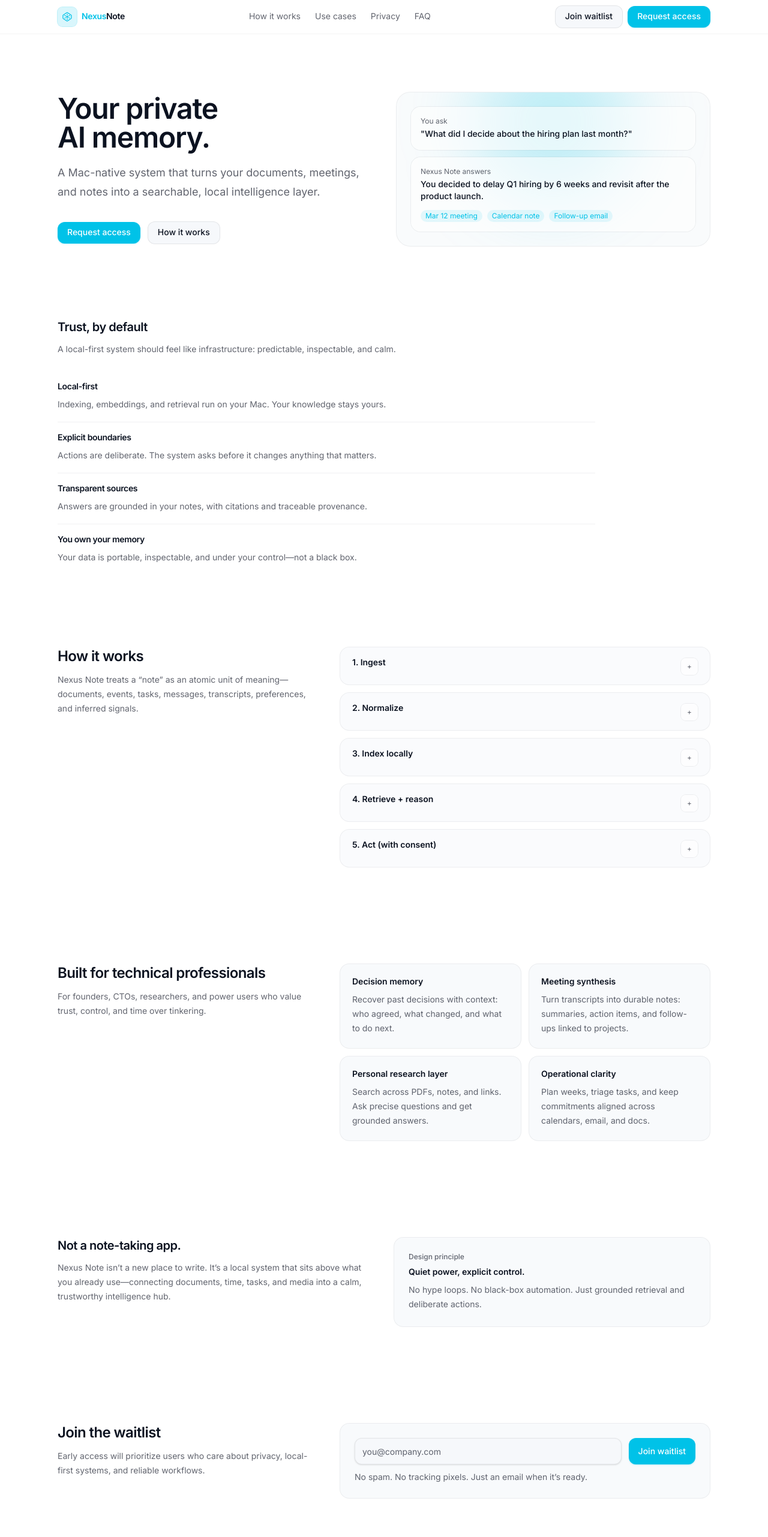
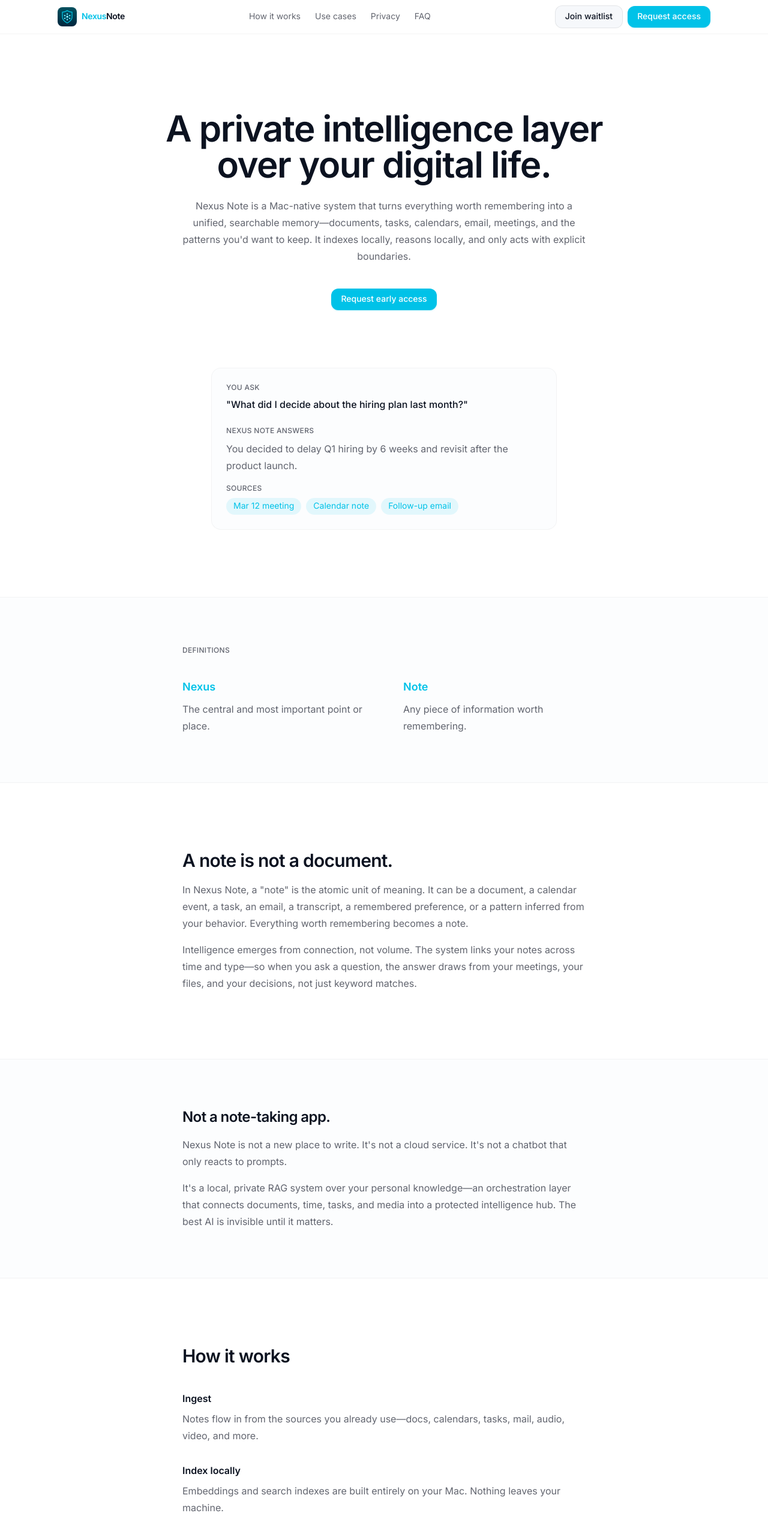
Before and after one commit to AstroJSC12/nexus-note-website, a Next.js app: page / in a window 1280 px wide. Shown: the top 2562 px of the page at 60% size. Built offline with nearby package versions, Linux system fonts and the light colour scheme.

Commit message:
Redesign layout: cleaner hero + stacked sections, add icon PNG, refine copy per project context

```diff
--- a/src/app/page.tsx
+++ b/src/app/page.tsx
@@ -1,44 +1,7 @@
 import { Header } from '@/components/site/header';
 import { Footer } from '@/components/site/footer';
-import { Section } from '@/components/site/section';
-import { Card } from '@/components/site/card';
 import { ButtonLink } from '@/components/site/button';
 import { WaitlistForm } from '@/components/site/waitlist-form';
-
-function Pillar({
-  title,
-  description,
-}: {
-  title: string;
-  description: string;
-}) {
-  return (
-    <div className="py-4">
-      <div className="text-sm font-semibold tracking-tight text-foreground">{title}</div>
-      <p className="mt-2 max-w-xl text-sm leading-6 text-muted-foreground">{description}</p>
-    </div>
-  );
-}
-
-function Detail({ title, children }: { title: string; children: React.ReactNode }) {
-  return (
-    <details className="group rounded-2xl border border-border/70 bg-surface/50 px-5 py-4">
-      <summary className="cursor-pointer list-none select-none">
-        <div className="flex items-start justify-between gap-6">
-          <div className="text-sm font-semibold">{title}</div>
-          <div
-            className="mt-0.5 inline-flex h-7 w-7 shrink-0 items-center justify-center rounded-lg bg-background/60 ring-1 ring-border/70"
-            aria-hidden="true"
-          >
-            <span className="text-xs text-muted-foreground group-open:hidden">+</span>
-            <span className="text-xs text-muted-foreground hidden group-open:inline">–</span>
-          </div>
-        </div>
-      </summary>
-      <div className="pt-3 text-sm leading-6 text-muted-foreground">{children}</div>
-    </details>
-  );
-}
 
 export default function Home() {
   return (
@@ -46,198 +9,192 @@
       <Header />
 
       <main>
-        <Section className="pt-14 sm:pt-24">
-          <div className="grid gap-10 lg:grid-cols-12 lg:items-center">
-            <div className="lg:col-span-6">
-              <h1 className="text-balance text-4xl font-semibold tracking-tight sm:text-5xl">
-                Your private AI memory.
+        {/* Hero */}
+        <section className="px-6 pt-20 pb-16 sm:pt-32 sm:pb-24">
+          <div className="mx-auto max-w-3xl text-center">
+            <h1 className="text-4xl font-semibold tracking-tight sm:text-5xl lg:text-6xl">
+              A private intelligence layer over your digital life.
             </h1>
-              <p className="mt-5 max-w-lg text-pretty text-lg leading-8 text-muted-foreground">
-                A Mac-native system that turns your documents, meetings, and notes into a searchable, local intelligence layer.
+            <p className="mt-6 text-base leading-7 text-muted-foreground max-w-2xl mx-auto">
+              Nexus Note is a Mac-native system that turns everything worth remembering into a unified, searchable memory—documents, tasks, calendars, email, meetings, and the patterns you'd want to keep. It indexes locally, reasons locally, and only acts with explicit boundaries.
             </p>
-
-              <div className="mt-8 flex flex-col gap-3 sm:flex-row sm:items-center">
-                <ButtonLink href="#waitlist">Request access</ButtonLink>
-                <ButtonLink href="#how" variant="secondary">
-                  How it works
-                </ButtonLink>
+            <div className="mt-10 flex justify-center gap-4">
+              <ButtonLink href="#waitlist">Request early access</ButtonLink>
             </div>
           </div>
+        </section>
 
-            <div className="lg:col-span-6">
-              <div className="relative overflow-hidden rounded-3xl border border-border/70 bg-surface/60 p-6">
-                <div
-                  className="pointer-events-none absolute -top-20 left-1/2 h-64 w-64 -translate-x-1/2 rounded-full bg-accent/25 blur-3xl"
-                  aria-hidden="true"
-                />
-                <div className="relative">
-                  <div className="rounded-2xl bg-background/60 p-4 ring-1 ring-border/70">
-                    <div className="text-xs text-muted-foreground">You ask</div>
-                    <div className="mt-1 text-sm font-medium">
+        {/* Example interaction */}
+        <section className="px-6 pb-20 sm:pb-28">
+          <div className="mx-auto max-w-xl">
+            <div className="rounded-2xl border border-border/50 bg-surface/30 p-6">
+              <div className="text-xs font-medium text-muted-foreground uppercase tracking-wide">You ask</div>
+              <p className="mt-2 font-medium">
                 "What did I decide about the hiring plan last month?"
-                    </div>
-                  </div>
-                  <div className="mt-3 rounded-2xl bg-background/60 p-4 ring-1 ring-border/70">
-                    <div className="text-xs text-muted-foreground">Nexus Note answers</div>
-                    <div className="mt-1 text-sm font-medium">
+              </p>
+              <div className="mt-6 text-xs font-medium text-muted-foreground uppercase tracking-wide">Nexus Note answers</div>
+              <p className="mt-2 text-muted-foreground leading-7">
                 You decided to delay Q1 hiring by 6 weeks and revisit after the product launch.
-                    </div>
-                    <div className="mt-3 flex flex-wrap gap-2">
-                      <span className="inline-flex items-center rounded-full bg-accent/10 px-2 py-0.5 text-xs text-accent">
+              </p>
+              <div className="mt-4">
+                <div className="text-xs font-medium text-muted-foreground uppercase tracking-wide">Sources</div>
+                <div className="mt-2 flex flex-wrap gap-2">
+                  <span className="inline-flex items-center rounded-full bg-accent/10 px-3 py-1 text-sm text-accent">
                     Mar 12 meeting
                   </span>
-                      <span className="inline-flex items-center rounded-full bg-accent/10 px-2 py-0.5 text-xs text-accent">
+                  <span className="inline-flex items-center rounded-full bg-accent/10 px-3 py-1 text-sm text-accent">
                     Calendar note
                   </span>
-                      <span className="inline-flex items-center rounded-full bg-accent/10 px-2 py-0.5 text-xs text-accent">
+                  <span className="inline-flex items-center rounded-full bg-accent/10 px-3 py-1 text-sm text-accent">
                     Follow-up email
                   </span>
                 </div>
               </div>
             </div>
           </div>
-            </div>
-          </div>
-        </Section>
+        </section>
 
-        <Section className="py-8 sm:py-10">
-          <div className="max-w-4xl" id="features">
-            <h2 className="text-xl font-semibold tracking-tight">Trust, by default</h2>
-            <p className="mt-3 text-sm leading-6 text-muted-foreground">
-              A local-first system should feel like infrastructure: predictable, inspectable, and calm.
-            </p>
-            <div className="mt-6 divide-y divide-border/70">
-              <Pillar
-                title="Local-first"
-                description="Indexing, embeddings, and retrieval run on your Mac. Your knowledge stays yours."
-              />
-              <Pillar
-                title="Explicit boundaries"
-                description="Actions are deliberate. The system asks before it changes anything that matters."
-              />
-              <Pillar
-                title="Transparent sources"
-                description="Answers are grounded in your notes, with citations and traceable provenance."
-              />
-              <Pillar
-                title="You own your memory"
-                description="Your data is portable, inspectable, and under your control—not a black box."
-              />
-            </div>
-          </div>
-        </Section>
-
-        <Section id="how">
-          <div className="grid gap-10 lg:grid-cols-12">
-            <div className="lg:col-span-5">
-              <h2 className="text-2xl font-semibold tracking-tight">
-                How it works
-              </h2>
-              <p className="mt-3 text-sm leading-6 text-muted-foreground">
-                Nexus Note treats a “note” as an atomic unit of meaning—documents, events, tasks,
-                messages, transcripts, preferences, and inferred signals.
+        {/* Definitions */}
+        <section className="border-y border-border/50 bg-surface/30 px-6 py-16 sm:py-20">
+          <div className="mx-auto max-w-2xl">
+            <div className="text-xs font-medium text-muted-foreground uppercase tracking-wide mb-10">Definitions</div>
+            <div className="grid gap-12 sm:grid-cols-2 sm:gap-16">
+              <div>
+                <div className="text-lg font-semibold text-accent">Nexus</div>
+                <p className="mt-2 text-muted-foreground leading-7">
+                  The central and most important point or place.
                 </p>
               </div>
-            <div className="lg:col-span-7">
-              <div className="grid gap-3">
-                <Detail title="1. Ingest">
-                  Bring in notes from the sources you already use: docs, calendars, tasks, mail, audio/video, and more.
-                </Detail>
-                <Detail title="2. Normalize">
-                  Everything is converted into a unified representation, so the system can reason across formats.
-                </Detail>
-                <Detail title="3. Index locally">
-                  Build a local semantic index (embeddings) and a fast text index on-device.
-                </Detail>
-                <Detail title="4. Retrieve + reason">
-                  A local model answers questions grounded in your notes (RAG), with citations and confidence cues.
-                </Detail>
-                <Detail title="5. Act (with consent)">
-                  Draft updates, plan sequences, create tasks, schedule meetings—always with explicit confirmation.
-                </Detail>
+              <div>
+                <div className="text-lg font-semibold text-accent">Note</div>
+                <p className="mt-2 text-muted-foreground leading-7">
+                  Any piece of information worth remembering.
+                </p>
               </div>
             </div>
           </div>
-        </Section>
+        </section>
 
-        <Section id="use-cases">
-          <div className="grid gap-10 lg:grid-cols-12">
-            <div className="lg:col-span-5">
-              <h2 className="text-2xl font-semibold tracking-tight">
-                Built for technical professionals
+        {/* What a note is */}
+        <section className="px-6 py-20 sm:py-28">
+          <div className="mx-auto max-w-2xl">
+            <h2 className="text-2xl font-semibold tracking-tight sm:text-3xl">
+              A note is not a document.
             </h2>
-              <p className="mt-3 text-sm leading-6 text-muted-foreground">
-                For founders, CTOs, researchers, and power users who value trust, control, and
-                time over tinkering.
+            <p className="mt-4 text-muted-foreground leading-7">
+              In Nexus Note, a "note" is the atomic unit of meaning. It can be a document, a calendar event, a task, an email, a transcript, a remembered preference, or a pattern inferred from your behavior. Everything worth remembering becomes a note.
+            </p>
+            <p className="mt-4 text-muted-foreground leading-7">
+              Intelligence emerges from connection, not volume. The system links your notes across time and type—so when you ask a question, the answer draws from your meetings, your files, and your decisions, not just keyword matches.
             </p>
           </div>
-            <div className="lg:col-span-7">
-              <div className="grid gap-3 sm:grid-cols-2">
-                {[
-                  {
-                    title: 'Decision memory',
-                    body: 'Recover past decisions with context: who agreed, what changed, and what to do next.',
-                  },
-                  {
-                    title: 'Meeting synthesis',
-                    body: 'Turn transcripts into durable notes: summaries, action items, and follow-ups linked to projects.',
-                  },
-                  {
-                    title: 'Personal research layer',
-                    body: 'Search across PDFs, notes, and links. Ask precise questions and get grounded answers.',
-                  },
-                  {
-                    title: 'Operational clarity',
-                    body: 'Plan weeks, triage tasks, and keep commitments aligned across calendars, email, and docs.',
-                  },
-                ].map((u) => (
-                  <Card key={u.title} className="p-5">
-                    <div className="text-sm font-semibold">{u.title}</div>
-                    <p className="mt-2 text-sm leading-6 text-muted-foreground">{u.body}</p>
-                  </Card>
-                ))}
+        </section>
+
+        {/* Not a note-taking app */}
+        <section className="border-y border-border/50 bg-surface/30 px-6 py-16 sm:py-20">
+          <div className="mx-auto max-w-2xl">
+            <h2 className="text-xl font-semibold tracking-tight sm:text-2xl">
+              Not a note-taking app.
+            </h2>
+            <p className="mt-4 text-muted-foreground leading-7">
+              Nexus Note is not a new place to write. It's not a cloud service. It's not a chatbot that only reacts to prompts.
+            </p>
+            <p className="mt-4 text-muted-foreground leading-7">
+              It's a local, private RAG system over your personal knowledge—an orchestration layer that connects documents, time, tasks, and media into a protected intelligence hub. The best AI is invisible until it matters.
+            </p>
+          </div>
+        </section>
+
+        {/* How it works */}
+        <section className="px-6 py-20 sm:py-28" id="how">
+          <div className="mx-auto max-w-2xl">
+            <h2 className="text-2xl font-semibold tracking-tight sm:text-3xl">
+              How it works
+            </h2>
+            <div className="mt-10 space-y-8">
+              <div>
+                <h3 className="font-semibold">Ingest</h3>
+                <p className="mt-2 text-muted-foreground leading-7">
+                  Notes flow in from the sources you already use—docs, calendars, tasks, mail, audio, video, and more.
+                </p>
+              </div>
+              <div>
+                <h3 className="font-semibold">Index locally</h3>
+                <p className="mt-2 text-muted-foreground leading-7">
+                  Embeddings and search indexes are built entirely on your Mac. Nothing leaves your machine.
+                </p>
+              </div>
+              <div>
+                <h3 className="font-semibold">Retrieve and reason</h3>
+                <p className="mt-2 text-muted-foreground leading-7">
+                  A local model answers questions grounded in your notes—with citations, confidence cues, and traceable sources.
+                </p>
+              </div>
+              <div>
+                <h3 className="font-semibold">Act with consent</h3>
+                <p className="mt-2 text-muted-foreground leading-7">
+                  Draft updates, schedule meetings, create tasks, plan sequences—always with explicit confirmation before anything changes.
+                </p>
               </div>
             </div>
           </div>
-        </Section>
+        </section>
 
-        <Section>
-          <div className="grid gap-8 lg:grid-cols-12 lg:items-start">
-            <div className="lg:col-span-6">
-              <h2 className="text-xl font-semibold tracking-tight">Not a note-taking app.</h2>
-              <p className="mt-3 text-sm leading-6 text-muted-foreground">
-                Nexus Note isn’t a new place to write. It’s a local system that sits above what you already
-                use—connecting documents, time, tasks, and media into a calm, trustworthy intelligence hub.
+        {/* Trust section */}
+        <section className="border-y border-border/50 bg-surface/30 px-6 py-20 sm:py-28">
+          <div className="mx-auto max-w-2xl">
+            <h2 className="text-2xl font-semibold tracking-tight sm:text-3xl">
+              Trust by default
+            </h2>
+            <p className="mt-4 text-muted-foreground leading-7">
+              A local-first system should feel like infrastructure: predictable, inspectable, and calm. Your data is portable, under your control, and never a black box.
+            </p>
+            <ul className="mt-8 space-y-3 text-muted-foreground">
+              <li className="flex gap-3">
+                <span className="text-accent">—</span>
+                All models run locally or on infrastructure you control
+              </li>
+              <li className="flex gap-3">
+                <span className="text-accent">—</span>
+                All data stays on your machine unless you configure otherwise
+              </li>
+              <li className="flex gap-3">
+                <span className="text-accent">—</span>
+                Export, inspect, or delete anything at any time
+              </li>
+            </ul>
+          </div>
+        </section>
+
+        {/* Who it's for */}
+        <section className="px-6 py-20 sm:py-28">
+          <div className="mx-auto max-w-2xl">
+            <h2 className="text-2xl font-semibold tracking-tight sm:text-3xl">
+              Built for people who think for a living
+            </h2>
+            <p className="mt-4 text-muted-foreground leading-7">
+              Technical professionals, founders, CTOs, and researchers with large personal knowledge stores—files, notes, calendars, tasks—who understand AI but don't want their private data in the cloud.
+            </p>
+            <p className="mt-4 text-muted-foreground leading-7">
+              For users who want AI to <em>do things</em>, not just answer questions. Who value trust, control, and leverage over novelty.
             </p>
           </div>
-            <div className="lg:col-span-6">
-              <Card className="p-6">
-                <div className="text-xs font-medium text-muted-foreground">Design principle</div>
-                <div className="mt-2 text-sm font-semibold">Quiet power, explicit control.</div>
-                <p className="mt-2 text-sm leading-6 text-muted-foreground">
-                  No hype loops. No black-box automation. Just grounded retrieval and deliberate actions.
+        </section>
+
+        {/* Waitlist */}
+        <section className="border-t border-border/50 bg-surface/30 px-6 py-20 sm:py-28" id="waitlist">
+          <div className="mx-auto max-w-md text-center">
+            <h2 className="text-2xl font-semibold tracking-tight sm:text-3xl">
+              Join the waitlist
+            </h2>
+            <p className="mt-4 text-muted-foreground">
+              Early access for those who care about privacy, ownership, and local-first systems.
             </p>
-              </Card>
+            <div className="mt-8">
+              <WaitlistForm source="home" />
             </div>
           </div>
-        </Section>
-
-        <Section id="waitlist">
-          <div className="grid gap-10 lg:grid-cols-12 lg:items-start">
-            <div className="lg:col-span-5">
-              <h2 className="text-2xl font-semibold tracking-tight">Join the waitlist</h2>
-              <p className="mt-3 text-sm leading-6 text-muted-foreground">
-                Early access will prioritize users who care about privacy, local-first systems, and
-                reliable workflows.
-              </p>
-            </div>
-            <div className="lg:col-span-7">
-              <Card className="p-6">
-                <WaitlistForm source="home" />
-              </Card>
-            </div>
-          </div>
-        </Section>
+        </section>
       </main>
 
       <Footer />
--- a/src/components/site/logo.tsx
+++ b/src/components/site/logo.tsx
@@ -1,39 +1,16 @@
 import Link from 'next/link';
+import Image from 'next/image';
 
 export function Logo({ href = '/' }: { href?: string }) {
   return (
     <Link href={href} className="group inline-flex items-center gap-2">
-      <span className="inline-flex h-8 w-8 items-center justify-center rounded-lg bg-accent/15 ring-1 ring-accent/25">
-        <svg
-          viewBox="0 0 24 24"
-          width="20"
-          height="20"
-          aria-hidden="true"
-          className="text-accent"
-        >
-          <path
-            fill="none"
-            stroke="currentColor"
-            strokeWidth="1.5"
-            strokeLinecap="round"
-            strokeLinejoin="round"
-            d="M12 3.5c-.4 0-.8.15-1.1.4L4.1 8.3c-.4.3-.6.7-.6 1.2v5c0 .5.2.9.6 1.2l6.8 4.4c.6.4 1.4.4 2 0l6.8-4.4c.4-.3.6-.7.6-1.2v-5c0-.5-.2-.9-.6-1.2l-6.8-4.4c-.3-.25-.7-.4-1.1-.4Z"
-          />
-          <circle cx="12" cy="12" r="1.5" fill="currentColor" />
-          <circle cx="12" cy="7" r="1" fill="currentColor" />
-          <circle cx="12" cy="17" r="1" fill="currentColor" />
-          <circle cx="7.5" cy="9.5" r="1" fill="currentColor" />
-          <circle cx="16.5" cy="9.5" r="1" fill="currentColor" />
-          <circle cx="7.5" cy="14.5" r="1" fill="currentColor" />
-          <circle cx="16.5" cy="14.5" r="1" fill="currentColor" />
-          <line x1="12" y1="10.5" x2="12" y2="8" stroke="currentColor" strokeWidth="1" />
-          <line x1="12" y1="13.5" x2="12" y2="16" stroke="currentColor" strokeWidth="1" />
-          <line x1="10.7" y1="11.3" x2="8.3" y2="10" stroke="currentColor" strokeWidth="1" />
-          <line x1="13.3" y1="11.3" x2="15.7" y2="10" stroke="currentColor" strokeWidth="1" />
-          <line x1="10.7" y1="12.7" x2="8.3" y2="14" stroke="currentColor" strokeWidth="1" />
-          <line x1="13.3" y1="12.7" x2="15.7" y2="14" stroke="currentColor" strokeWidth="1" />
-        </svg>
-      </span>
+      <Image
+        src="/NexusNote_Icon.png"
+        alt="Nexus Note"
+        width={32}
+        height={32}
+        className="rounded-lg"
+      />
       <span className="text-sm font-semibold tracking-tight text-foreground">
         <span className="text-accent">Nexus</span>
         <span>Note</span>
```
Also changed, not shown: public/NexusNote_Icon.png (added). Lines whose indentation alone changed are shown as unchanged.
